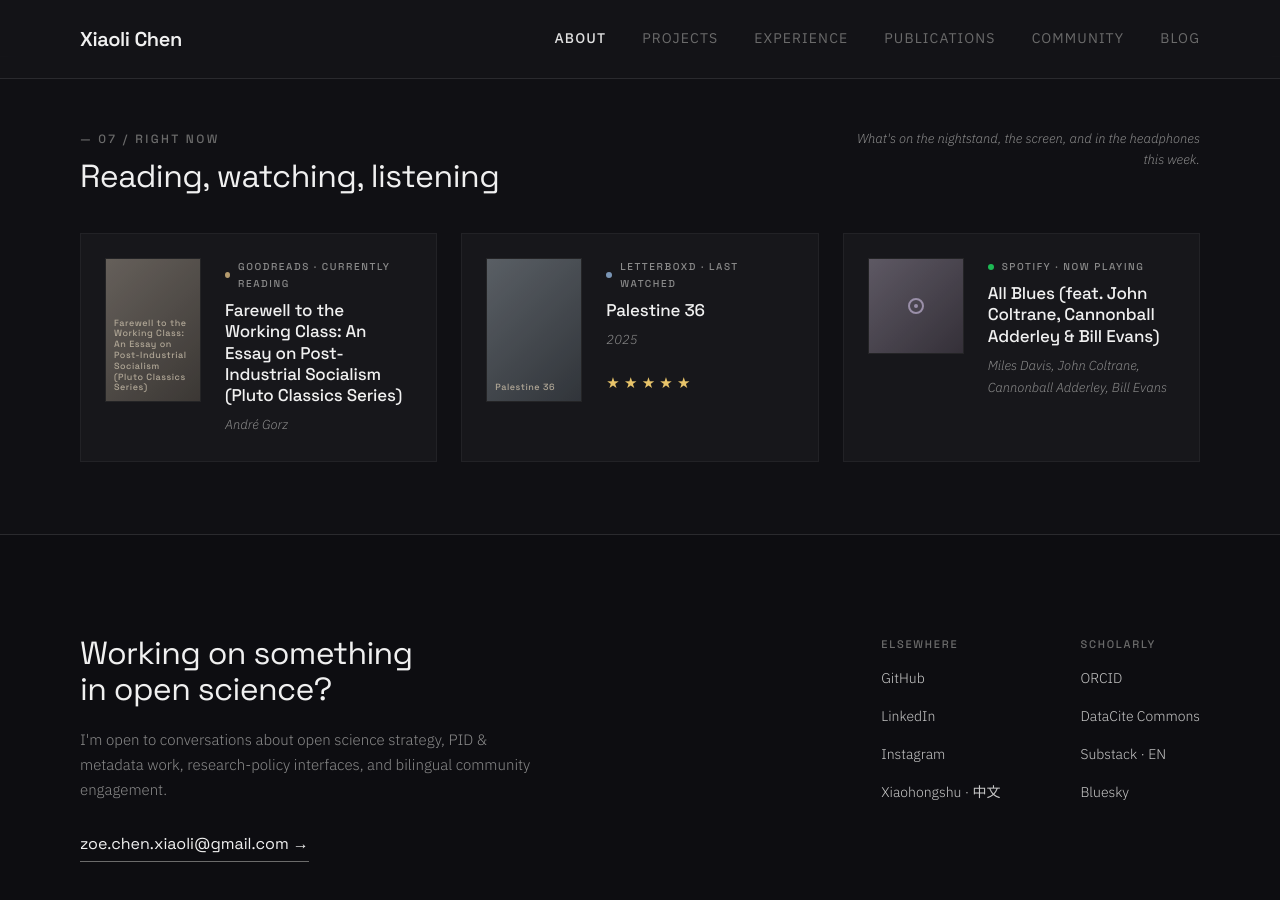
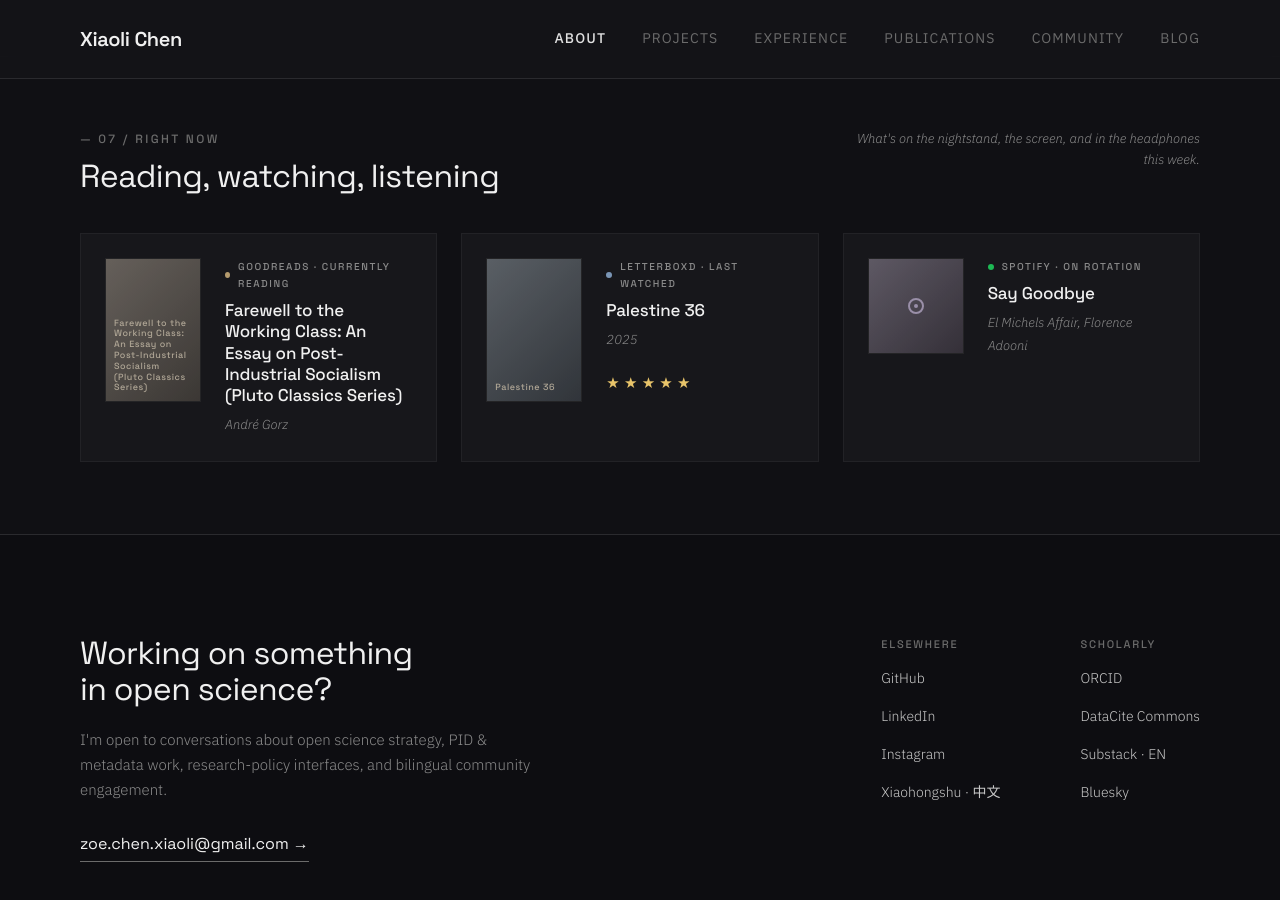
Before and after one commit to xchen101/xchen101.github.io, a Jekyll site: the page built from index.md, in a window 1280 px wide and 900 px high, scrolled down 6657 px. Built offline with Jekyll 4.4.1, drawn with Linux system fonts in a browser that asks for light colours; comment, search, counter and statistics services are not loaded; grey boxes are pictures that could not be loaded.

Commit message:
update: Right Now widget data (auto)

```diff
--- a/_data/now.yml
+++ b/_data/now.yml
@@ -1,4 +1,4 @@
-# Right now — auto-generated by Hermes cron on 2026-06-16 17:00 UTC
+# Right now — auto-generated by Hermes cron on 2026-06-16 23:00 UTC
 # Sources: Goodreads RSS / Letterboxd RSS / Spotify API
 
 reading:
@@ -23,9 +23,9 @@
 listening:
   service: "Spotify"
   accent: "#1DB954"
-  label: "Now playing"
-  title: "All Blues (feat. John Coltrane, Cannonball Adderley & Bill Evans)"
-  artist: "Miles Davis, John Coltrane, Cannonball Adderley, Bill Evans"
-  url: "https://open.spotify.com/track/5o3DSHw1ORhM3lWxqGRvEf"
+  label: "On rotation"
+  title: "Say Goodbye"
+  artist: "El Michels Affair, Florence Adooni"
+  url: "https://open.spotify.com/track/20jlmIxqNkYhTYJSeXTrp8"
   profile_url: "https://open.spotify.com/"
-  image: "https://i.scdn.co/image/ab67616d00001e020ebc17239b6b18ba88cfb8ca"
+  image: "https://i.scdn.co/image/ab67616d00001e02254dcee8f3101eb71c2b6264"
```
